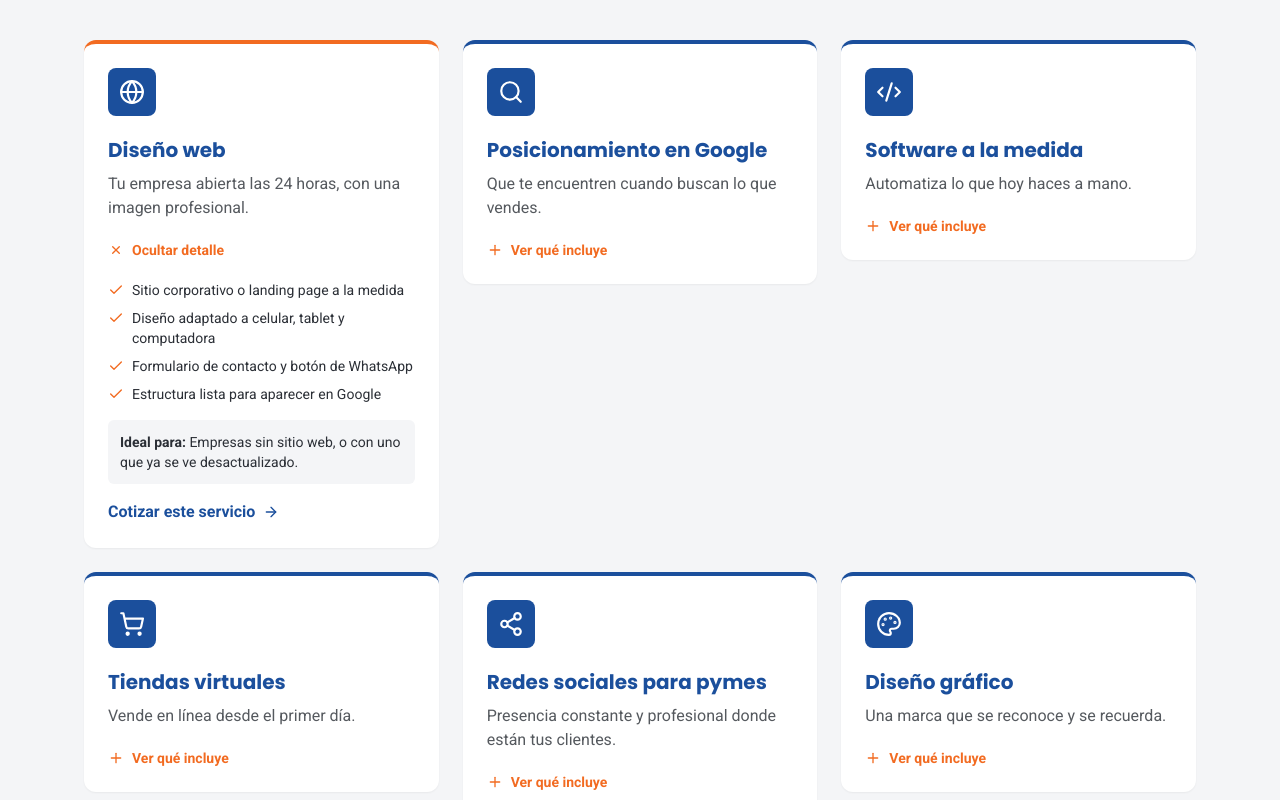
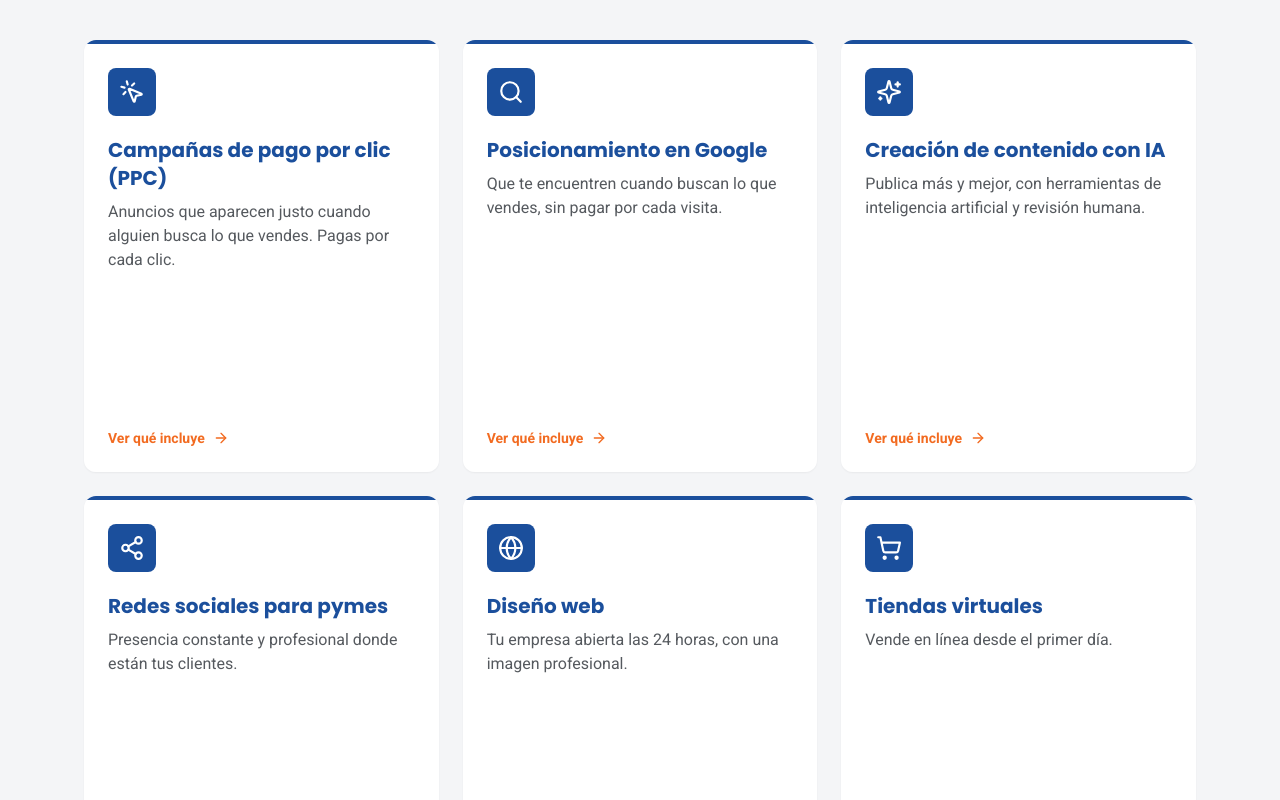
Before and after one commit to ncytecknicolor/clody2, a Next.js app: page / in a window 1280 px wide. Shown: the part 1160-1960 px from the top of the page. Built offline with nearby package versions, Linux system fonts and the light colour scheme.

Commit message:
Add files via upload

```diff
--- a/components/Servicios.tsx
+++ b/components/Servicios.tsx
@@ -1,62 +1,88 @@
 'use client';
-import { useState } from 'react';
-import { Globe, Search, Code2, ShoppingCart, Share2, Palette, Plus, Check, ArrowRight } from 'lucide-react';
+import { useEffect, useRef, useState } from 'react';
+import { Globe, Search, Code2, ShoppingCart, Share2, Palette, MousePointerClick, Sparkles, GraduationCap, X, Check, ArrowRight } from 'lucide-react';
 
+// Orden = prioridad de mercado. Para cambiarlo, mueve los bloques de lugar.
 const servicios = [
+  { icon: MousePointerClick, t: 'Campañas de pago por clic (PPC)', promesa: 'Anuncios que aparecen justo cuando alguien busca lo que vendes. Pagas por cada clic.',
+    incluye: ['Campañas en Google Ads y en redes sociales', 'Selección de palabras clave y de audiencia', 'Anuncios y páginas de destino pensados para convertir', 'Seguimiento de clics, contactos y costo por cliente potencial'],
+    ideal: 'Negocios que quieren resultados rápidos y medibles, o que lanzan un producto o promoción.' },
+  { icon: Search, t: 'Posicionamiento en Google', promesa: 'Que te encuentren cuando buscan lo que vendes, sin pagar por cada visita.',
+    incluye: ['Revisión técnica y de contenido de tu sitio', 'Palabras clave según lo que busca tu cliente', 'Posicionamiento local en Google y Google Maps', 'Reportes de avances'],
+    ideal: 'Negocios con sitio web que casi no reciben visitas ni contactos.' },
+  { icon: Sparkles, t: 'Creación de contenido con IA', promesa: 'Publica más y mejor, con herramientas de inteligencia artificial y revisión humana.',
+    incluye: ['Textos para redes, blog y correo con el tono de tu marca', 'Imágenes y piezas gráficas creadas con IA', 'Guiones y videos cortos para redes', 'Revisión humana de calidad, datos y estilo de marca'],
+    ideal: 'Pymes que necesitan publicar seguido sin contratar un equipo completo.' },
+  { icon: Share2, t: 'Redes sociales para pymes', promesa: 'Presencia constante y profesional donde están tus clientes.',
+    incluye: ['Identidad visual para tus perfiles', 'Calendario de publicaciones', 'Diseño de imágenes y piezas gráficas', 'Campañas y reporte de resultados'],
+    ideal: 'Pymes que publican sin estrategia o sin tiempo para hacerlo.' },
   { icon: Globe, t: 'Diseño web', promesa: 'Tu empresa abierta las 24 horas, con una imagen profesional.',
     incluye: ['Sitio corporativo o landing page a la medida', 'Diseño adaptado a celular, tablet y computadora', 'Formulario de contacto y botón de WhatsApp', 'Estructura lista para aparecer en Google'],
     ideal: 'Empresas sin sitio web, o con uno que ya se ve desactualizado.' },
-  { icon: Search, t: 'Posicionamiento en Google', promesa: 'Que te encuentren cuando buscan lo que vendes.',
-    incluye: ['Revisión técnica y de contenido de tu sitio', 'Palabras clave según lo que busca tu cliente', 'Optimización de páginas y velocidad de carga', 'Reportes de avances'],
-    ideal: 'Negocios con sitio web que casi no reciben visitas ni contactos.' },
+  { icon: ShoppingCart, t: 'Tiendas virtuales', promesa: 'Vende en línea desde el primer día.',
+    incluye: ['Catálogo de productos y carrito de compra', 'Pagos con tarjeta y otras formas de pago', 'Cálculo y gestión de envíos', 'Panel para administrar tus pedidos'],
+    ideal: 'Comercios y marcas que quieren vender por internet.' },
   { icon: Code2, t: 'Software a la medida', promesa: 'Automatiza lo que hoy haces a mano.',
     incluye: ['Análisis de tu proceso antes de programar', 'Sistemas web: inventarios, nómina, encuestas, reportes', 'Usuarios con permisos y acceso seguro', 'Capacitación y soporte después de la entrega'],
     ideal: 'Empresas que trabajan con hojas de Excel y procesos repetitivos.' },
-  { icon: ShoppingCart, t: 'Tiendas virtuales', promesa: 'Vende en línea desde el primer día.',
-    incluye: ['Catálogo de productos y carrito de compra', 'Pagos con tarjeta y otras formas de pago', 'Cálculo y gestión de envíos', 'Panel para administrar tus pedidos'],
-    ideal: 'Comercios y marcas que quieren vender por internet.' },
-  { icon: Share2, t: 'Redes sociales para pymes', promesa: 'Presencia constante y profesional donde están tus clientes.',
-    incluye: ['Identidad visual para tus perfiles', 'Calendario de publicaciones', 'Diseño de imágenes y piezas gráficas', 'Campañas y reporte de resultados'],
-    ideal: 'Pymes que publican sin estrategia o sin tiempo para hacerlo.' },
+  { icon: GraduationCap, t: 'Capacitación', promesa: 'Tu equipo aprende a usar las herramientas digitales y a sacarles provecho.',
+    incluye: ['Cursos presenciales de WordPress y de posicionamiento en Google', 'Talleres de marketing digital y redes sociales', 'Uso de inteligencia artificial en el trabajo diario', 'Para equipos o personas, con material de apoyo'],
+    ideal: 'Equipos que quieren manejar su propia página y marketing, o profesionales que desean actualizarse.' },
   { icon: Palette, t: 'Diseño gráfico', promesa: 'Una marca que se reconoce y se recuerda.',
     incluye: ['Logotipo e identidad de marca', 'Empaques y etiquetas', 'Diseño editorial: catálogos, folletos, revistas', 'Material POP e impresos de todo tipo'],
     ideal: 'Marcas nuevas, o que quieren renovar su imagen.' },
 ];
 
+const cara = 'flex flex-col p-6 transition-opacity duration-300 [grid-area:1/1] motion-reduce:transition-none';
+
 export default function Servicios() {
-  const [abierto, setAbierto] = useState<number | null>(0);
+  const [abierto, setAbierto] = useState<number | null>(null);
+  const ultimo = useRef<number | null>(null);
+  useEffect(() => {
+    if (abierto !== null) document.getElementById(`cerrar-${abierto}`)?.focus();
+    else if (ultimo.current !== null) document.getElementById(`abrir-${ultimo.current}`)?.focus();
+  }, [abierto]);
+
   return (
     <section id="servicios" className="bg-niebla py-20">
       <div className="mx-auto max-w-6xl px-5">
         <h2 className="font-display text-3xl font-bold md:text-4xl">Lo que hacemos por tu empresa</h2>
         <p className="mt-3 max-w-xl text-grafito/80">Elige un servicio para ver qué incluye y para quién es.</p>
-        <ul className="mt-10 grid items-start gap-6 md:grid-cols-2 lg:grid-cols-3">
+        <ul className="mt-10 grid auto-rows-fr gap-6 md:grid-cols-2 lg:grid-cols-3">
           {servicios.map(({ icon: Icon, t, promesa, incluye, ideal }, k) => {
             const on = abierto === k;
             return (
-              <li key={t} className={`group rounded-xl border-t-4 bg-white p-6 shadow-sm transition duration-300 hover:-translate-y-1 hover:shadow-lg motion-reduce:transform-none ${on ? 'border-naranja shadow-lg' : 'border-azul'}`}>
+              <li key={t} onKeyDown={(e) => e.key === 'Escape' && setAbierto(null)}
+                className="group grid overflow-hidden rounded-xl shadow-sm transition duration-300 hover:-translate-y-1 hover:shadow-lg motion-reduce:transform-none">
+                {/* Cara frontal */}
+                <div className={`${cara} border-t-4 border-azul bg-white ${on ? 'pointer-events-none invisible opacity-0' : 'opacity-100'}`}>
                   <div className="flex h-12 w-12 items-center justify-center rounded-lg bg-azul text-white transition-colors group-hover:bg-naranja">
                     <Icon size={26} />
                   </div>
                   <h3 className="mt-5 font-display text-xl font-bold text-azul">{t}</h3>
                   <p className="mt-2 text-grafito/80">{promesa}</p>
-                <button aria-expanded={on} aria-controls={`serv-${k}`} onClick={() => setAbierto(on ? null : k)}
-                  className="mt-5 flex items-center gap-2 text-sm font-semibold text-naranja">
-                  <Plus size={16} className={`transition-transform ${on ? 'rotate-45' : ''}`} />
-                  {on ? 'Ocultar detalle' : 'Ver qué incluye'}
+                  <button id={`abrir-${k}`} aria-expanded={on} onClick={() => { ultimo.current = k; setAbierto(k); }}
+                    className="mt-auto flex items-center gap-2 pt-6 text-sm font-semibold text-naranja">
+                    Ver qué incluye <ArrowRight size={16} />
                   </button>
-                <div id={`serv-${k}`} className={`grid transition-all duration-300 motion-reduce:transition-none ${on ? 'mt-5 grid-rows-[1fr] opacity-100' : 'invisible grid-rows-[0fr] opacity-0'}`}>
-                  <div className="overflow-hidden">
-                    <ul className="space-y-2">
+                </div>
+                {/* Cara de detalle */}
+                <div className={`${cara} border-t-4 border-naranja bg-azul-oscuro text-white ${on ? 'opacity-100' : 'pointer-events-none invisible opacity-0'}`}>
+                  <div className="flex items-start justify-between gap-3">
+                    <h3 className="font-display text-lg font-bold">{t}</h3>
+                    <button id={`cerrar-${k}`} aria-label={`Cerrar detalle de ${t}`} onClick={() => setAbierto(null)} className="rounded-full p-1 hover:bg-white/15">
+                      <X size={20} />
+                    </button>
+                  </div>
+                  <ul className="mt-4 space-y-2">
                     {incluye.map((i) => (
-                        <li key={i} className="flex gap-2 text-sm"><Check size={16} className="mt-0.5 shrink-0 text-naranja" />{i}</li>
+                      <li key={i} className="flex gap-2 text-sm"><Check size={16} className="mt-0.5 shrink-0 text-naranja-claro" />{i}</li>
                     ))}
                   </ul>
-                    <p className="mt-4 rounded-md bg-niebla p-3 text-sm"><strong>Ideal para:</strong> {ideal}</p>
-                    <a href="#contacto" className="mt-4 inline-flex items-center gap-2 font-semibold text-azul hover:text-naranja">
+                  <p className="mt-4 rounded-md bg-white/10 p-3 text-sm"><strong>Ideal para:</strong> {ideal}</p>
+                  <a href="#contacto" className="mt-auto inline-flex items-center gap-2 pt-5 font-semibold text-naranja-claro hover:text-white">
                     Cotizar este servicio <ArrowRight size={16} />
                   </a>
-                  </div>
                 </div>
               </li>
             );
```
Lines whose indentation alone changed are shown as unchanged.
